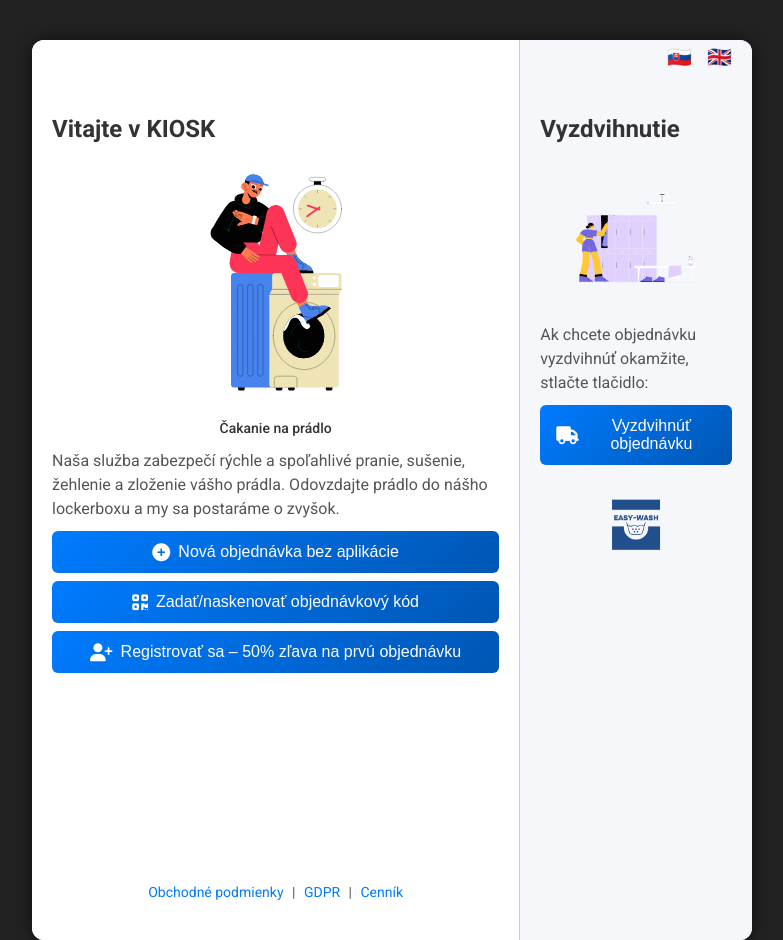
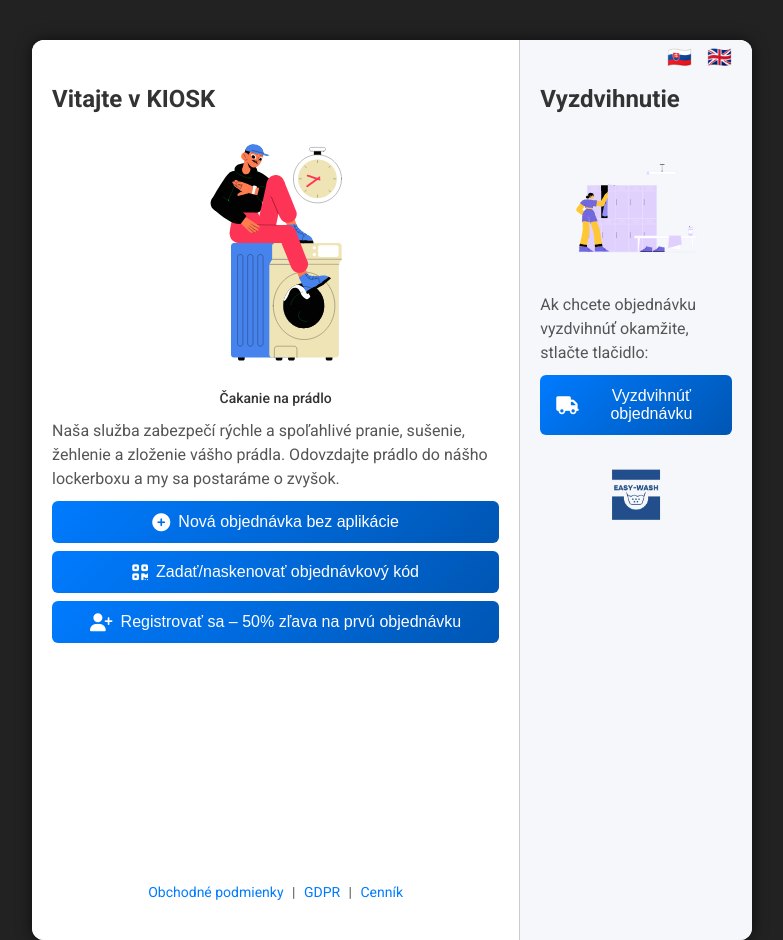
Before and after one commit to siso9993/kiosk, a PHP site: page / in a window 1280 px wide. Shown: the whole page, without its empty margins (248-1031 px from the left). Run offline with PHP 8.4, Linux system fonts and the light colour scheme.

Commit message:
Update kiosk.css

```diff
--- a/css/kiosk.css
+++ b/css/kiosk.css
@@ -58,7 +58,7 @@ body {
   padding-left: 20px;
   padding-right: 20px;
   padding-bottom: 20px;
-  padding-top: 60px; /* <-- semicolon added here */
+  padding-top: 30px; /
   overflow-y: auto;
   position: relative;
 }
```
